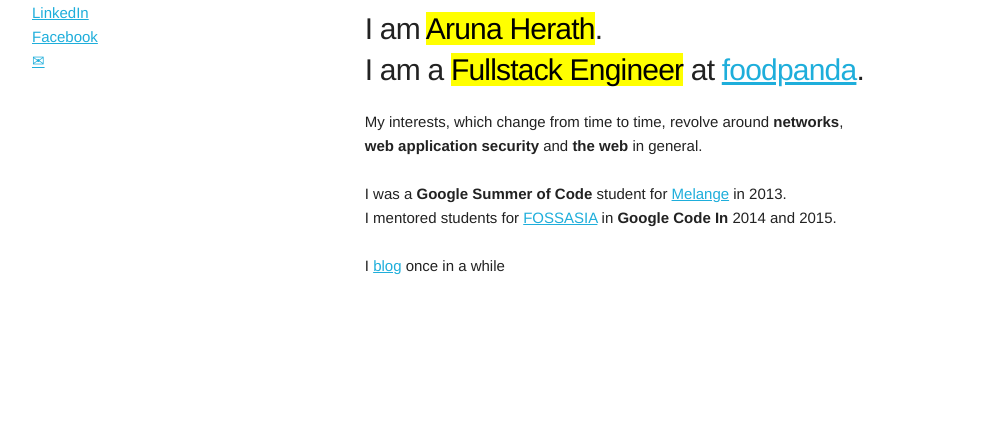
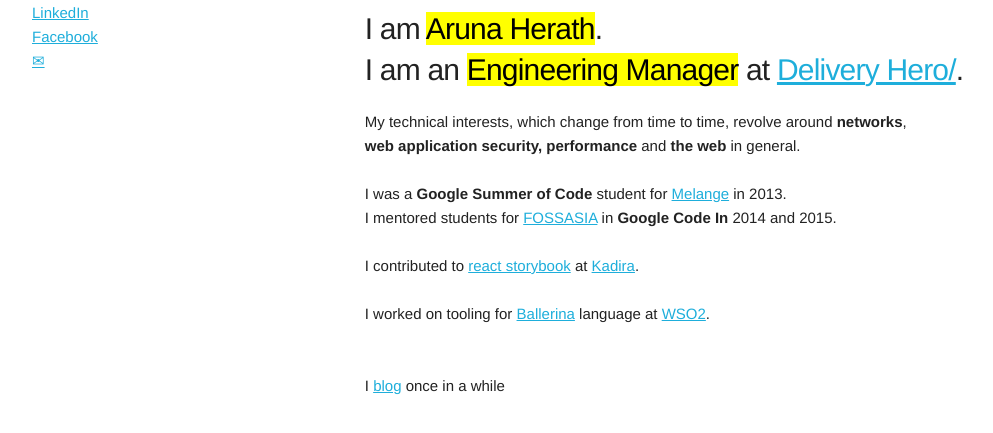
Before and after one commit to roonyh/website, a plain HTML site: page index.html in a window 1280 px wide. Shown: the part 167-600 px from the top of the page, without its empty margins (128-1121 px from the left). Drawn offline with Linux system fonts and the light colour scheme.

Commit message:
updated for 2023

```diff
--- a/index.html
+++ b/index.html
@@ -35,18 +35,20 @@
 
         <h4>
             I am <mark class="red">Aruna Herath</mark>.<br>
-            I am a <mark class="blue">Fullstack Engineer</mark> at <a href="https://www.foodpanda.sg/">foodpanda</a>.
+            I am an <mark class="blue">Engineering Manager</mark> at <a href="https://www.deliveryhero.com/">Delivery Hero/</a>.
         </h4>
 
         <p>
-            My interests, which change from time to time, revolve around <strong>networks</strong>,<br>
-            <strong>web application security</strong> and <strong>the web</strong> in general. <br>
+            My technical interests, which change from time to time, revolve around <strong>networks</strong>,<br>
+            <strong>web application security, performance</strong> and <strong>the web</strong> in general. <br>
             <br>
             I was a <strong>Google Summer of Code</strong> student for <a href="https://code.google.com/p/soc/">Melange</a>
             in 2013.<br>
-            I mentored students for <a href="http://fossasia.org/">FOSSASIA</a> in <strong>Google Code In</strong> 2014 and 2015.<br>
+            I mentored students for <a href="http://fossasia.org/">FOSSASIA</a> in <strong>Google Code In</strong> 2014 and 2015.<br><br>
+            I contributed to <a href="https://storybook.js.org/">react storybook</a> at <a href="https://github.com/kadirahq">Kadira</a>.<br><br>
+            I worked on tooling for <a href="https://ballerina.io/">Ballerina</a> language at <a href="https://wso2.com/">WSO2</a>.<br><br>
             <br>
-            I <a href="http://blog.arunaherath.com/">blog</a> once in a while <br>
+            I <a href="http://www.arunaherath.com/blog">blog</a> once in a while <br>
         </p>
       </div>
     </div>
```
